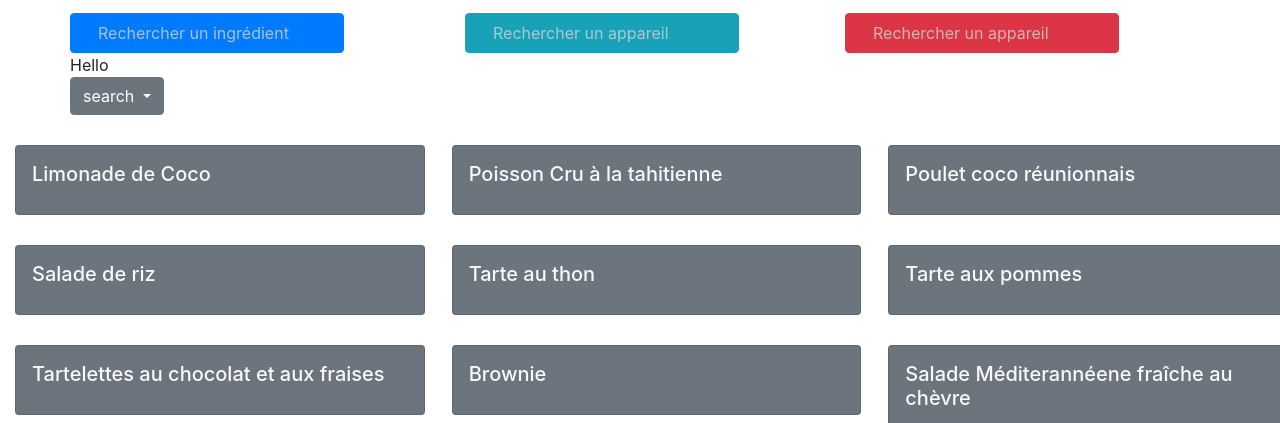
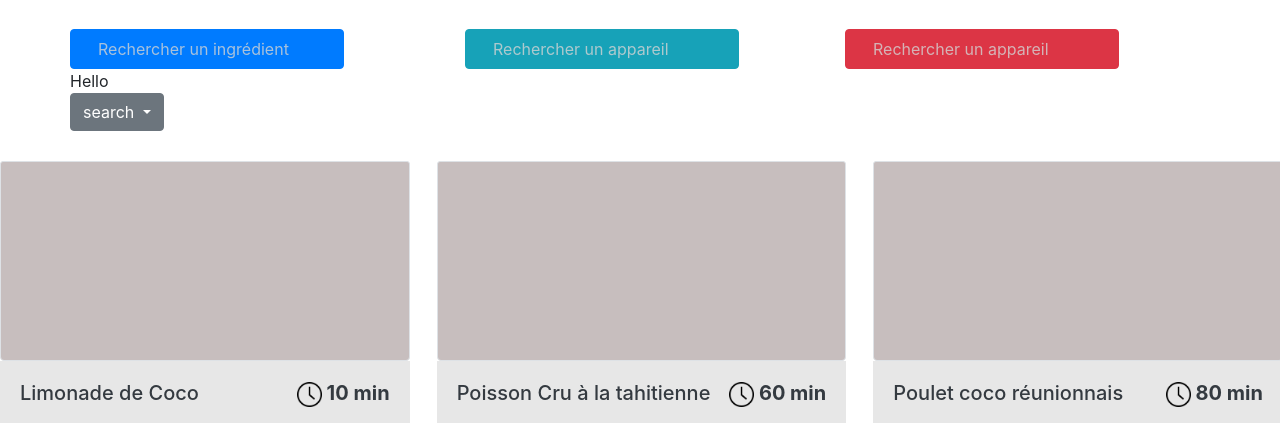
Before and after one commit to MikeWalder/Recipes-searcher, a plain HTML site: page index.html in a window 1280 px wide. Shown: the part 365-788 px from the top of the page. Drawn offline with nearby package versions, Linux system fonts and the light colour scheme.

Commit message:
Ajout datas dans chaque card

```diff
--- a/index.html
+++ b/index.html
@@ -1,4 +1,3 @@
-<!DOCTYPE html>
 <html lang="fr">
 <head>
     <meta charset="UTF-8">
@@ -113,7 +112,7 @@
 
     <main>
         <div id="recipes_section">
-            <div class="container">
+            <!-- <div class="container">
                 <div class="row">
                     <div class="card col-3 mr-3">
                         <img src="..." class="card-img-top" alt="...">
@@ -151,7 +150,7 @@
                         </div>
                     </div>
                 </div>
-            </div>
+            </div> -->
         </div>
     </main>
 
--- a/scripts/main.js
+++ b/scripts/main.js
@@ -1,5 +1,5 @@
 async function requestAllRecipes() {
-    return fetch('http://127.0.0.1:5500/data/recipes.json')
+    return fetch('http://127.0.0.1:5500/Recipes-searcher/data/recipes.json')
     .then(function(response) {
         return response.json();
     })
@@ -26,9 +26,10 @@ async function displayAllRecipes(dataRecipes) {
     const recipesSection = document.querySelector('#recipes_section');
     recipesSection.innerHTML = '';
     console.log(recipesSection);
-    if(dataRecipes.length !== 0) {
+
+    if(dataRecipes.length > 0) {
         let main_container = document.createElement('div');
-        main_container.className = 'container';
+        main_container.className = 'container-fluid';
         let main_row = document.createElement('div');
         main_row.className = 'row';
 
@@ -43,58 +44,104 @@ async function displayAllRecipes(dataRecipes) {
         container.appendChild(row);
         row.appendChild(card_deck);
 
-
-
         dataRecipes.forEach((recipe) => {
             const grid = document.createElement('div');
-            grid.className = 'col-12 col-md-6 col-xl-4';
+            grid.className = 'col-12 col-md-4';
 
             const card = document.createElement('div');
-            card.className = "card p-3 bg-secondary text-light";
+            card.className = "card border-0 p-0 m-0 text-light rounded";
             grid.appendChild(card);
-            //card.style.width = "300px";
 
             // Image de la recette
             const img_recipe = document.createElement('div');
-            img_recipe.className = 'card-img-top';
+            img_recipe.className = 'card-img-top img-thumbnail';
             img_recipe.src = ""; // Introduire l'image de chaque recette
             img_recipe.alt = recipe.appliance;
+            img_recipe.style.height = '200px';
+            img_recipe.style.backgroundColor = '#C7BEBE';
             card.appendChild(img_recipe);
 
             // Corps de la recette
             const card_body = document.createElement('div');
-            card_body.className = 'card-body bg-secondary text-light';
+            card_body.className = 'card-body text-dark';
+            card_body.style.height = '250px';
+            card_body.style.backgroundColor = '#E7E7E7';
 
-            let recipe_title = document.createElement('h5');
-            recipe_title.className = 'card-title';
+            // Partie titre du de la recette et temps alloué
+            let recipe_div = document.createElement('div');
+            recipe_div.className = 'card-title d-flex justify-content-between';
+            let recipe_title = document.createElement('span');
+            recipe_title.className = 'h5';
             recipe_title.innerHTML = recipe.name;
+            let recipe_time = document.createElement('span');
+            recipe_time.className = 'h5 font-weight-bold';
+            recipe_time.innerHTML = '<img src="assets/main/clock.png"> ' + recipe.time + ' min';
+            recipe_div.appendChild(recipe_title);
+            recipe_div.appendChild(recipe_time);
 
+            // Partie informations de la recette
+            let container_recipe = document.createElement('div');
+            container_recipe.className = 'container-fluid p-0 m-0';
+            let row_recipe = document.createElement('div');
+            row_recipe.className = 'row';
+            container_recipe.appendChild(row_recipe);
+            let column_recipe = document.createElement('div');
+            column_recipe.className = 'col-6 m-0';
+            let ingredients_recipe = document.createElement('span');
+            ingredients_recipe.className = 'font-weight-bold';
+            column_recipe.appendChild(ingredients_recipe);
+            row_recipe.appendChild(column_recipe);
+
+            recipe.ingredients.forEach((ingredient) => {
+                if(ingredient.unit) {
+                    if(ingredient.unit.length <= 2){
+                        ingredients_recipe.innerHTML += '' + ingredient.ingredient + ' : ' + ingredient.quantity + ' ' + ingredient.unit.split(" ", 1) + '<br>';
+                    }
+                    else {
+                        ingredients_recipe.innerHTML += '' + ingredient.ingredient + ' : ' + ingredient.quantity + ' ' + ingredient.unit.substr(0, 1) + '<br>';
+                    }
+                }
+            })
+
+            let column_recipe_right = document.createElement('div');
+            column_recipe_right.className = 'col-6 m-0';
+            row_recipe.appendChild(column_recipe_right);
+            let desc_recipe = document.createElement('span');
+            desc_recipe.className = 'h6';
+            desc_recipe.innerHTML = recipe.description.split(" " , 30) + '...';
+            column_recipe_right.appendChild(desc_recipe);
+
+
+            // Imbrications du DOM
             card.appendChild(img_recipe);
-            card.appendChild(recipe_title);
+            card_body.appendChild(recipe_div);
+            card_body.appendChild(container_recipe);
+            card.appendChild(card_body);
             card_deck.appendChild(grid);
 
         })
         console.log(card_deck);
-
         recipesSection.appendChild(container);
         /* console.log(containerDOM);
         row.appendChild(containerDOM); */
     }
 }
 
-async function completeRecipesByReserches(inpt, recipes) {
+/* async function completeRecipesByReserches(inpt, recipes) {
     recipes.forEach((recipe) =>{
         // console.log(recipe.name + " - " + recipe.appliance);
     })
-}
+} */
 
 async function init() {
     // Récupère les datas des photographes
     const recipes = await requestAllRecipes();
     // console.log(photographers);
     // displayData(photographers);
+
+    console.log(typeof(recipes));
     displayAllRecipes(recipes);
-    completeRecipesByReserches(document.getElementById('#recipes_section'), recipes);
+    // completeRecipesByReserches(document.getElementById('#recipes_section'), recipes);
 };
 
 init();
--- a/style/style.css
+++ b/style/style.css
@@ -64,3 +64,8 @@ div.dropdown-multicol2>div.dropdown-col{
     width: 32vw !important;
     margin-top: 30px !important;
 }
+
+.card-title span img {
+    width: 25px !important;
+    height: 25px !important;
+}
```
Also changed, not shown: assets/main/clock.png (added), 1 other file.
